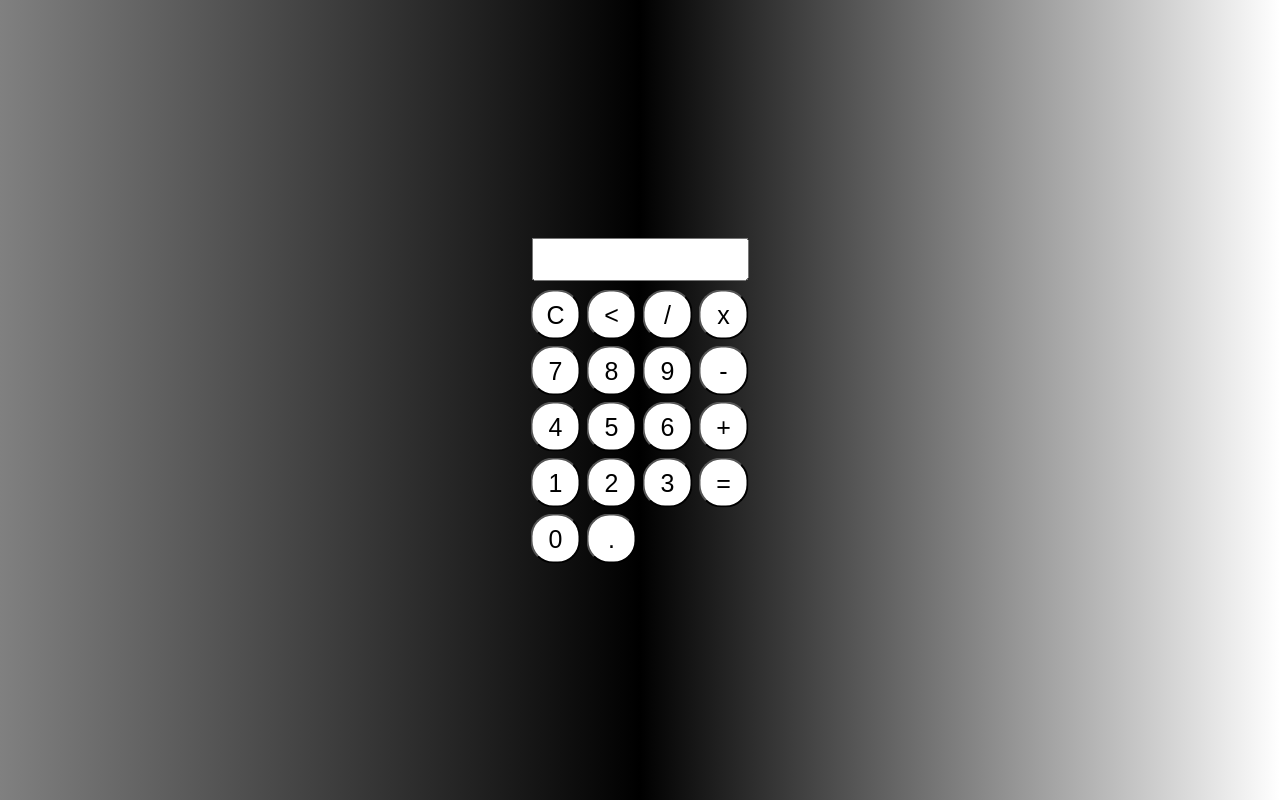
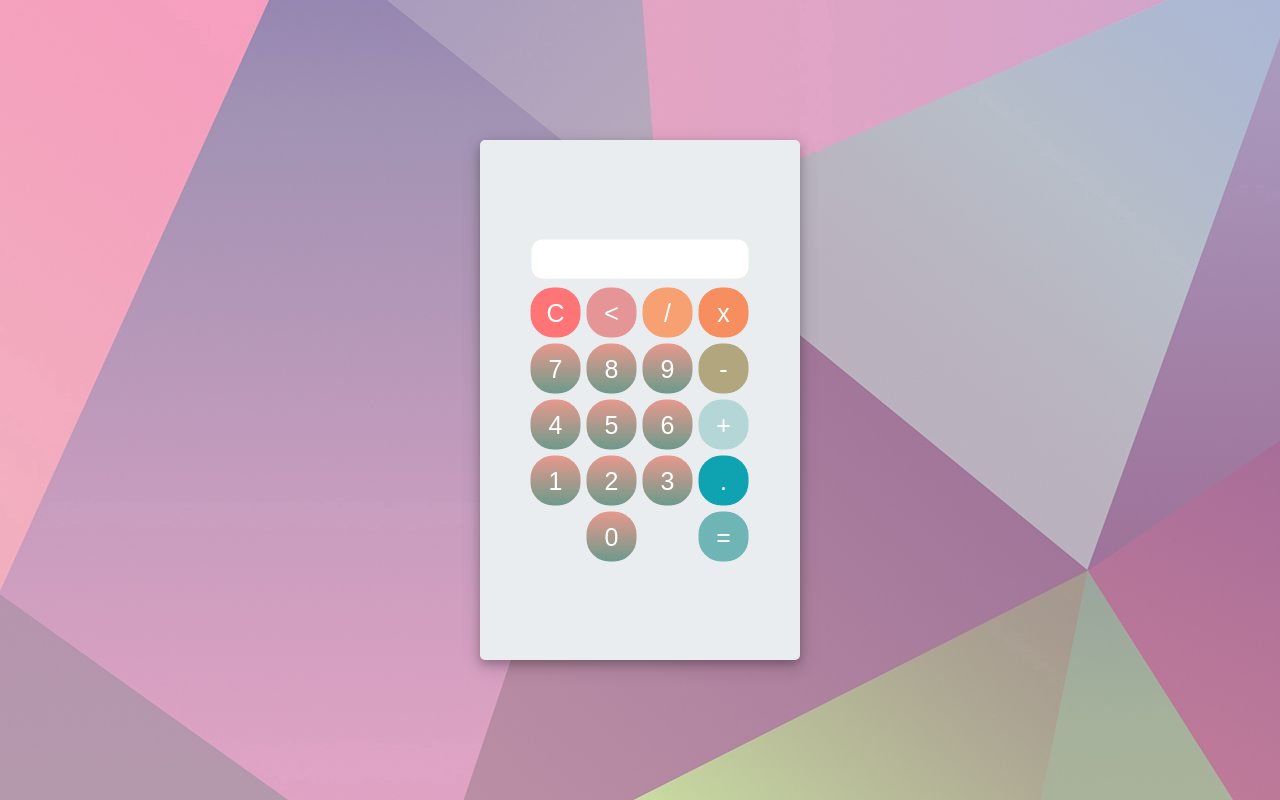
Before and after one commit to kimietanaka/basic-calculator, a plain HTML site: page index.html in a window 1280 px wide. Drawn offline with Linux system fonts and the light colour scheme; a web font is replaced by a local one.

Commit message:
Corrige função

```diff
--- /dev/null
+++ b/css/style.css
@@ -0,0 +1,84 @@
+* {
+    margin: 0;
+    padding: 0;
+    font-family: 'Miriam Libre', sans-serif;
+}
+
+#container {
+    width: 100%;
+    height: 100%;
+    background-image: url("../image/background.jpg");
+    display: flex;
+    justify-content: center;
+    align-items: center;
+}
+
+#calculator {
+    width: 320px;
+    height: 520px;
+    background-color: #eaedef;
+    border-radius: 5px;
+    box-shadow: 0 4px 8px 0 rgba(0, 0, 0, 0.2), 0 6px 20px 0 rgba(0, 0, 0, 0.19);
+}
+
+.button {
+    width: 50px;
+    height: 50px;
+    font-size: 25px;
+    margin: 2px;
+    cursor: pointer;
+    background: linear-gradient(#e8998d, #6c9a8b);
+    border-radius: 6mm;
+    color: white;
+    border: none;
+}
+
+#clear-button {
+    background: #ff7477;
+}
+
+#back-button {
+    background: #e69597;
+}
+
+#divided-button {
+    background: #f7a072;
+}
+
+#multi-button {
+    background: #f68e5f;
+}
+
+#minus-button {
+    background: #b1a67d;
+}
+
+#plus-button {
+    background: #b5d6d6;
+}
+
+#equal-button {
+    background: #70b5b5;
+}
+
+#dot-button {
+    background: #0fa3b1;
+}
+
+.textview {
+    width: 217;
+    margin: 5;
+    font-size: 25;
+    padding: 5;
+    color: black;
+    border-radius: 3mm;
+    background: eaedef;
+    border: none;
+}
+
+.main {
+    position: absolute;
+    top: 50%;
+    left: 50%;
+    transform: translateX(-50%) translateY(-50%);
+}
--- a/index.html
+++ b/index.html
@@ -1,46 +1,52 @@
 <html>
     <head>
         <meta charset="UTF-8">
-        <meta name="viewport" content="width=device-widht">
+        <meta name="viewport">
         <title>Calculator</title>
-        <link rel="stylesheet" href="style.css">
+        <link rel="stylesheet" href="css/style.css">
+        <link href="https://fonts.googleapis.com/css2?family=Miriam+Libre&family=Noto+Sans+KR&display=swap" rel="stylesheet">
     </head>
     <body>
         <div class="bg"></div>
+        <div id="container">
+            <div id="calculator">
         <div class="main">
             <form name="form">
                 <input class="textview" name="textview">
             </form>
             <table>
                 <tr>
-                    <td><input class="button" type="button" value="C"></td>
-                    <td><input class="button" type="button" value="<"></td>
-                    <td><input class="button" type="button" value="/"></td>
-                    <td><input class="button" type="button" value="x"></td>
+                    <td><input class="button" id="clear-button" type="button" value="C" onclick="clean()"></td>
+                    <td><input class="button" id="back-button" type="button" value="<" onclick="back()"></td>
+                    <td><input class="button" id="divided-button" type="button" value="/" onclick="insert('/')"></td>
+                    <td><input class="button" id="multi-button" type="button" value="x" onclick="insert('*')"></td>
                 </tr>
                 <tr>
-                    <td><input class="button" type="button" value="7"></td>
-                    <td><input class="button" type="button" value="8"></td>
-                    <td><input class="button" type="button" value="9"></td>
-                    <td><input class="button" type="button" value="-"></td>
+                    <td><input class="button" type="button" value="7" onclick="insert(7)"></td>
+                    <td><input class="button" type="button" value="8" onclick="insert(8)"></td>
+                    <td><input class="button" type="button" value="9" onclick="insert(9)"></td>
+                    <td><input class="button" id="minus-button" type="button" value="-" onclick="insert('-')"></td>
                 </tr>
                 <tr>
-                    <td><input class="button" type="button" value="4"></td>
-                    <td><input class="button" type="button" value="5"></td>
-                    <td><input class="button" type="button" value="6"></td>
-                    <td><input class="button" type="button" value="+"></td>
+                    <td><input class="button" type="button" value="4" onclick="insert(4)"></td>
+                    <td><input class="button" type="button" value="5" onclick="insert(5)"></td>
+                    <td><input class="button" type="button" value="6" onclick="insert(6)"></td>
+                    <td><input class="button" id="plus-button" type="button" value="+" onclick="insert('+')"></td>
                 </tr>
                 <tr>
                     <td><input class="button" type="button" value="1" onclick="insert(1)"></td>
-                    <td><input class="button" type="button" value="2"></td>
-                    <td><input class="button" type="button" value="3"></td>
-                    <td><input class="button" type="button" value="="></td>
+                    <td><input class="button" type="button" value="2" onclick="insert(2)"></td>
+                    <td><input class="button" type="button" value="3" onclick="insert(3)"></td>
+                    <td><input class="button" id="dot-button" type="button" value="." onclick="insert('.')"></td>
                 </tr>
                 <tr>
-                    <td><input class="button" type="button" value="0" onclick="insert(0)"></td>
-                    <td><input class="button" type="button" value="."></td>
+                    <td></td>
+                    <td colspan="2"><input id="zero-button" class="button" type="button" value="0" onclick="insert(0)"></td>
+                    <td rowspan="5"><input class="button" id="equal-button" type="button" value="=" onclick="equal()"></td>
                 </tr>
             </table>
+            </div>
+        </div>
         </div>
     </body>
     <script src="js/archive.js"></script>
--- a/js/archive.js
+++ b/js/archive.js
@@ -1,20 +1,18 @@
-function insert(num){
-    debugger;
+function insert(num) {
     document.form.textview.value = document.form.textview.value+num;
 }
 
-function equal (){
+function equal() {
     var exp = document.form.textview.value;
     if(exp);
     document.form.textview.value = eval(exp);
 }
 
-function clean (){
-    debugger;
+function clean() {
     document.form.textview.value = "";
 }
 
-function back(){
-    var exp = document.form.textview.value;
-    document.form.textview.value = exp.substring(0,exp.lenght-1);
+function back() {
+    var aux = document.form.textview.value;
+    document.form.textview.value = aux.slice(0, -1);
 }
--- a/style.css
+++ /dev/null
@@ -1,35 +0,0 @@
-* {
-    margin: 0;
-    padding: 0;
-}
-
-.button {
-    width: 50px;
-    height: 50px;
-    font-size: 25px;
-    margin: 2px;
-    cursor: pointer;
-    background: rgb(255, 255, 255);
-    border-radius: 6mm;
-    color: black;
-}
-
-.textview {
-    width: 217;
-    margin: 5;
-    font-size: 25;
-    padding: 5;
-    color: black;
-}
-
-.main {
-    position: absolute;
-    top: 50%;
-    left: 50%;
-    transform: translateX(-50%) translateY(-50%);
-}
-
-.bg {
-    background: linear-gradient(to right,grey, black, white);
-    height: 100%;
-}
```
Also changed, not shown: image/background.jpg (added).
